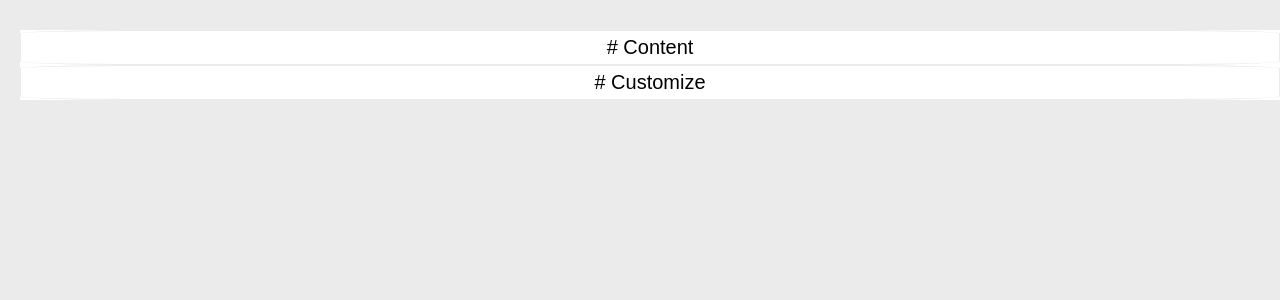
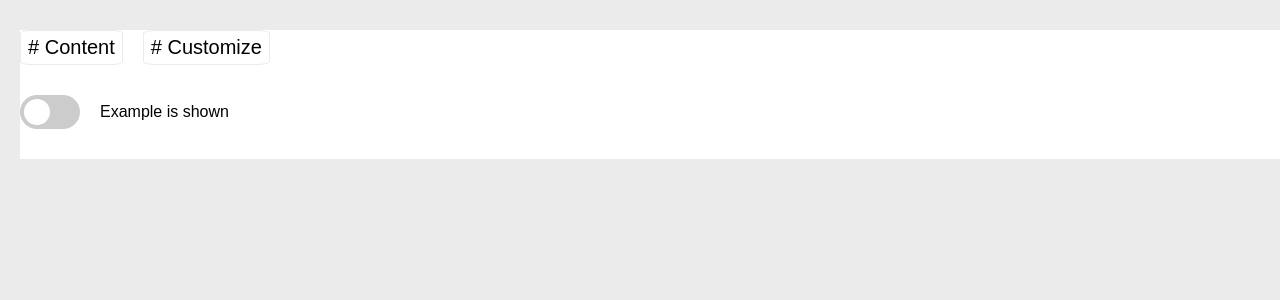
Before and after one commit to vasenkom/CV-maker, a React (Vite) app in the folder cvMaker/: page / in a window 1280 px wide. Shown: the top 300 px of the page. Built offline with nearby package versions, Linux system fonts and the light colour scheme.

Commit message:
add toggle switch and add css for div so it is flex

```diff
--- a/cvMaker/src/components/settings/SettingsMain.jsx
+++ b/cvMaker/src/components/settings/SettingsMain.jsx
@@ -1,14 +1,21 @@
 import { SettingsButtons } from "./Buttons";
+import { ToggleSwitch } from "./ToggleSwitch";
 
 export function SettingPart() {
-  // Add functionality to each button here
-
   return (
     <div id="SettingPart">
-      <>
+      <div
+        style={{
+          display: "flex",
+          flexDirection: "row",
+          gap: "20px",
+          marginBottom: "30px",
+        }}
+      >
         <SettingsButtons text="Content" id="ContentButton" image="#" />
         <SettingsButtons text="Customize" id="CustomizeButton" image="#" />
-      </>
+      </div>
+      <ToggleSwitch />
     </div>
   );
 }
```
